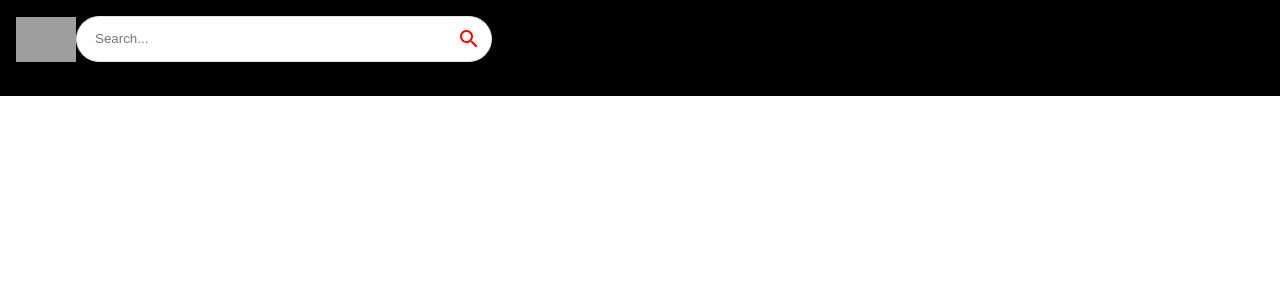
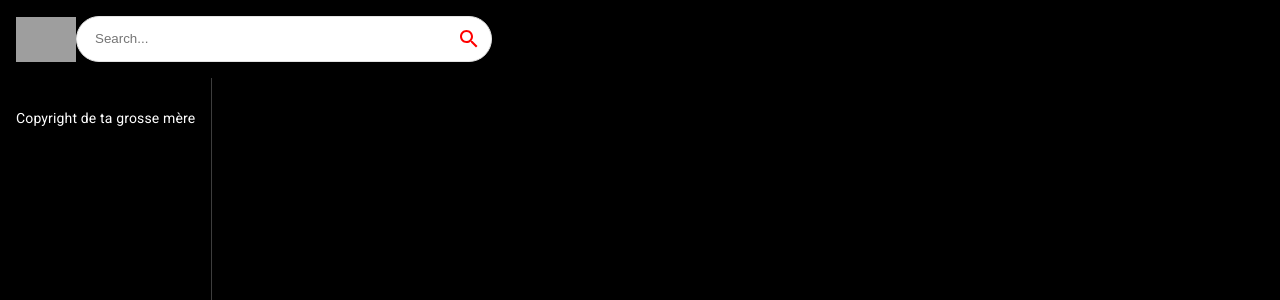
Before and after one commit to sapey/youtube_app, a React (Create React App) app: page / in a window 1280 px wide. Shown: the top 300 px of the page. Built offline with nearby package versions, Linux system fonts and the light colour scheme; grey boxes are pictures that could not be loaded.

Commit message:
start feed

```diff
--- a/src/components/Feed.jsx
+++ b/src/components/Feed.jsx
@@ -1,8 +1,16 @@
-import React from 'react'
+import { useState, useEffect } from 'react';
+import { Box, Stack, Typography } from '@mui/material';
 
 const Feed = () => {
   return (
-    <div>Feed</div>
+    <Stack sx={{flexDirection: { sx: 'column', md: 'row' }}}>
+      <Box sx={{ height:{ sx: 'auto', md:'92vh' }, borderRight: '1px solid #3d3d3d', px: { sx: 0, md: 2 }}}>
+        Sidebar
+        <Typography className="copyright" variant="body2" sx={{ mt: 1.5, color: '#fff' }}>
+          Copyright de ta grosse mère
+        </Typography>
+      </Box>
+    </Stack>
   )
 }
 
```
